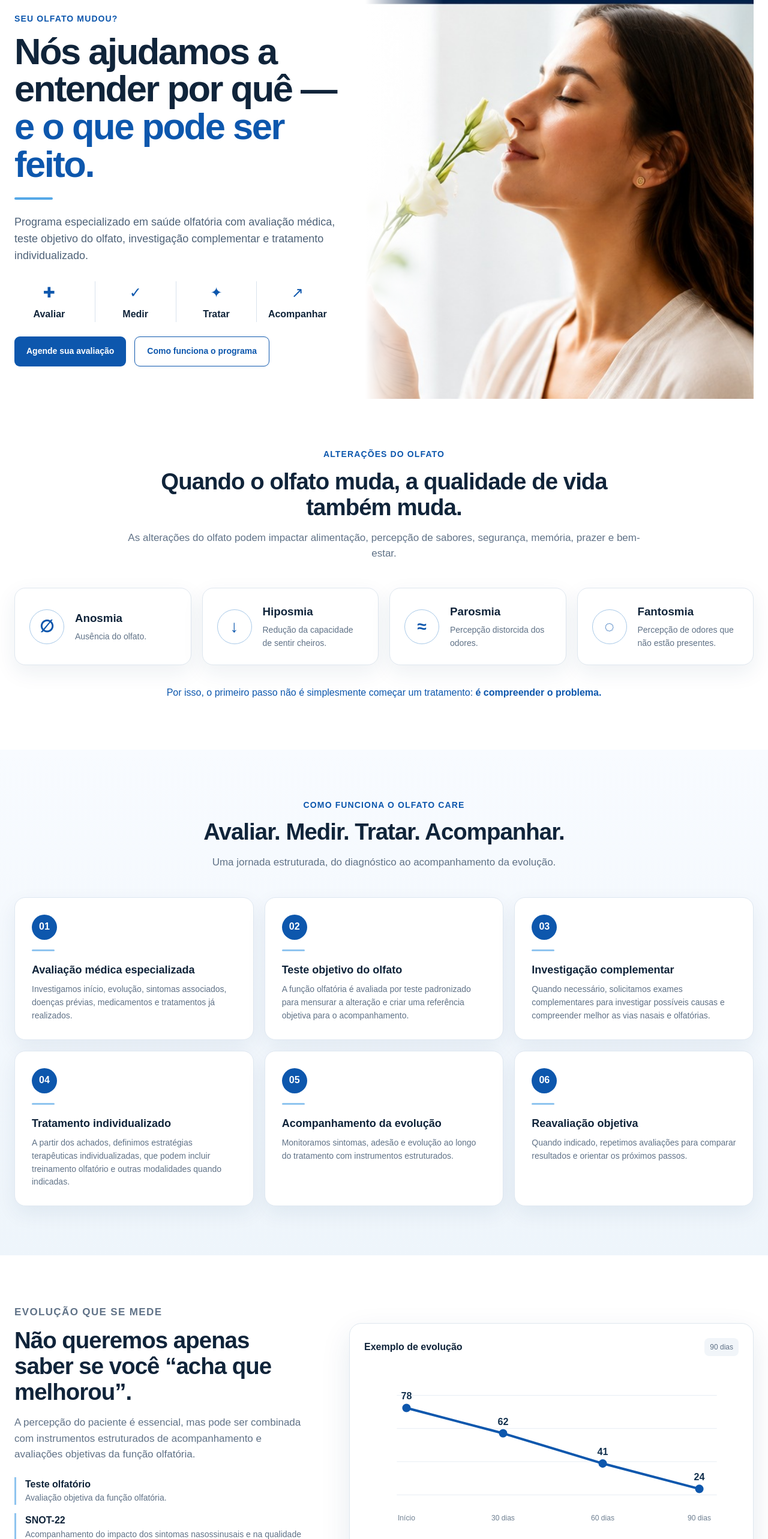
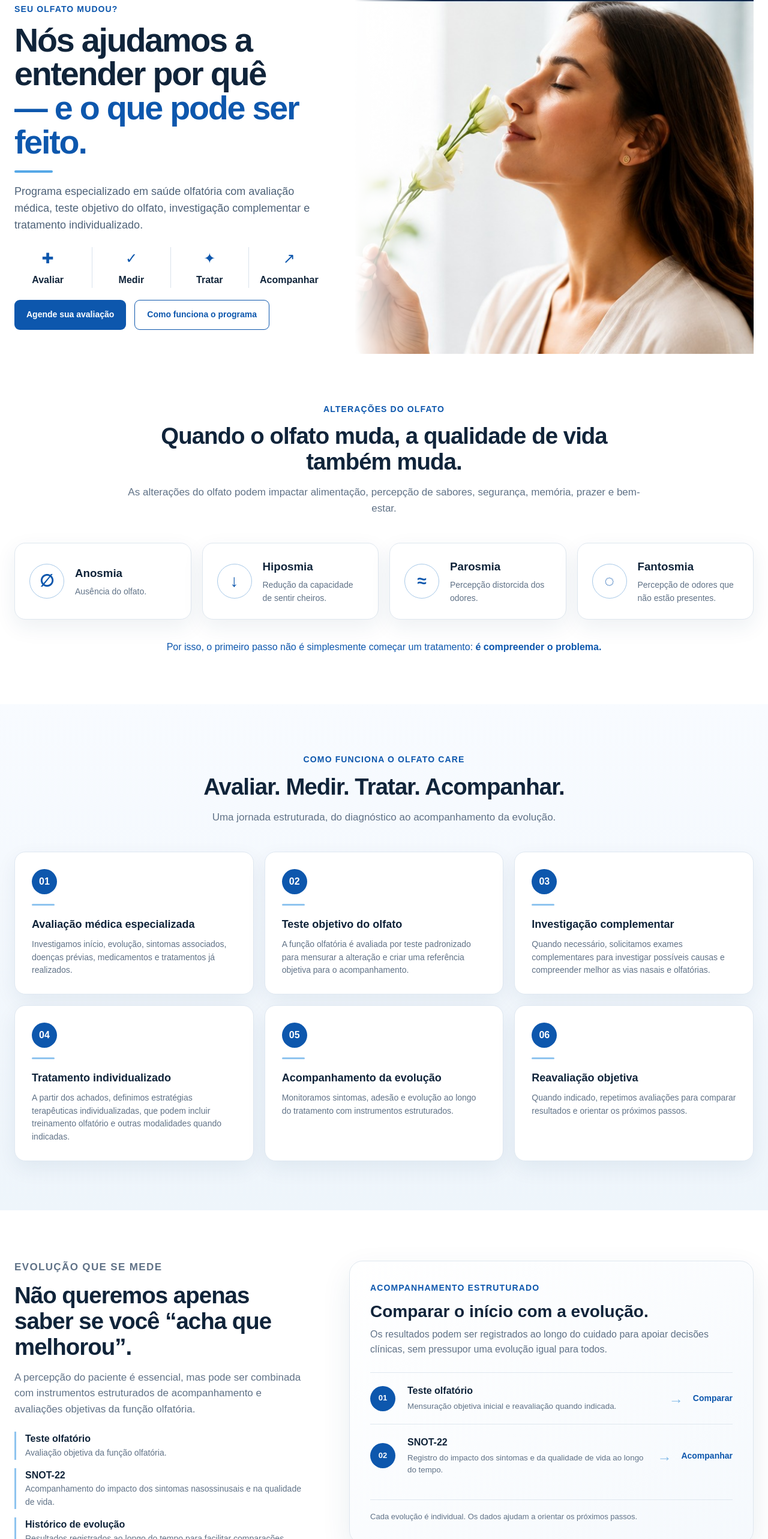
Before and after one commit to GILBERTOPEREIRANETO/OLFATOCARE-SITE, a Next.js app: page / in a window 1280 px wide. Shown: the part 134-2700 px from the top of the page at 60% size. Built offline with nearby package versions, Linux system fonts and the light colour scheme.

Commit message:
Add files via upload

```diff
--- a/app/globals.css
+++ b/app/globals.css
@@ -31,14 +31,14 @@ img{display:block;max-width:100%}
 .patient-icon{font-size:26px}
 
 .hero{background:#fff}
-.hero-grid{display:grid;grid-template-columns:.95fr 1.05fr;min-height:610px}
-.hero-copy{padding:58px 46px 54px 0;display:flex;flex-direction:column;justify-content:center}
+.hero-grid{display:grid;grid-template-columns:.92fr 1.08fr;min-height:520px}
+.hero-copy{padding:42px 42px 40px 0;display:flex;flex-direction:column;justify-content:center}
 .kicker,.eyebrow{margin:0 0 12px;color:var(--blue);font-size:14px;font-weight:900;letter-spacing:.08em;text-transform:uppercase}
-.hero h1{font-size:clamp(42px,4.8vw,68px);line-height:1.02;letter-spacing:-.04em;margin:0;max-width:650px}
+.hero h1{font-size:clamp(40px,4.35vw,62px);line-height:1.02;letter-spacing:-.04em;margin:0;max-width:650px}
 .hero h1 span{display:block;color:var(--blue)}
-.short-line{width:64px;height:4px;background:#56a8e7;border-radius:10px;margin:24px 0}
+.short-line{width:64px;height:4px;background:#56a8e7;border-radius:10px;margin:18px 0}
 .hero-text{font-size:18px;color:#4e6278;max-width:650px;margin:0}
-.pillars-inline{display:grid;grid-template-columns:repeat(4,1fr);margin:28px 0 24px;max-width:680px}
+.pillars-inline{display:grid;grid-template-columns:repeat(4,1fr);margin:22px 0 20px;max-width:680px}
 .pillars-inline>div{display:flex;flex-direction:column;align-items:center;text-align:center;padding:0 18px;border-right:1px solid #d9e2ec}
 .pillars-inline>div:first-child{padding-left:0}
 .pillars-inline>div:last-child{border-right:0}
@@ -47,7 +47,7 @@ img{display:block;max-width:100%}
 .button{min-height:50px;padding:0 20px;border-radius:9px;display:inline-flex;align-items:center;justify-content:center;font-size:14px;font-weight:800}
 .primary{background:var(--blue);color:#fff}
 .secondary{border:1px solid var(--blue);color:var(--blue);background:#fff}
-.hero-photo{position:relative;min-height:610px;overflow:hidden}
+.hero-photo{position:relative;min-height:520px;overflow:hidden}
 .hero-photo::before{content:"";position:absolute;left:0;top:0;bottom:0;width:130px;background:linear-gradient(90deg,#fff,rgba(255,255,255,0));z-index:2}
 .hero-photo img{width:100%;height:100%;object-fit:cover;object-position:center}
 
@@ -83,6 +83,17 @@ img{display:block;max-width:100%}
 .chart-card svg{width:100%;height:auto}
 .chart-card small{color:var(--muted)}
 
+.measurement-card{padding:34px;background:linear-gradient(145deg,#fff,#f5f9fd);border:1px solid var(--line);border-radius:22px;box-shadow:0 18px 50px rgba(21,63,103,.09)}
+.measurement-card h3{font-size:28px;line-height:1.15;margin:0 0 10px}
+.measurement-intro{color:var(--muted);margin:0 0 26px}
+.measurement-row{display:grid;grid-template-columns:46px 1fr auto auto;gap:16px;align-items:center;padding:18px 0;border-top:1px solid var(--line)}
+.measurement-icon{width:42px;height:42px;border-radius:50%;background:var(--blue);color:#fff;display:grid;place-items:center;font-weight:800;font-size:13px}
+.measurement-row strong,.measurement-row small{display:block}
+.measurement-row small{color:var(--muted);margin-top:3px}
+.measurement-row b{color:var(--blue);font-size:14px}
+.measurement-arrow{color:#82b9e7;font-size:24px}
+.measurement-note{margin:20px 0 0;padding-top:18px;border-top:1px solid var(--line);color:var(--muted);font-size:13px}
+
 .pillar-cards{display:grid;grid-template-columns:repeat(4,1fr);gap:18px}
 .pillar-cards article{background:#fff;border:1px solid var(--line);border-radius:18px;padding:26px}
 .blue-dot{display:block;width:13px;height:13px;background:var(--blue);border-radius:50%;margin-bottom:16px}
@@ -113,7 +124,7 @@ footer{background:#052b58;color:#fff;padding:30px 0}
   .program-label,.menu{display:none}
   .hero-grid,.tracking-grid,.about-grid,.cta-grid{grid-template-columns:1fr}
   .hero-copy{padding-right:0}
-  .hero-photo{min-height:430px}
+  .hero-photo{min-height:400px}
   .condition-grid{grid-template-columns:repeat(2,1fr)}
   .steps-grid{grid-template-columns:repeat(2,1fr)}
   .pillar-cards{grid-template-columns:repeat(2,1fr)}
@@ -125,8 +136,8 @@ footer{background:#052b58;color:#fff;padding:30px 0}
   .patient-area{min-width:auto;padding:8px 10px}
   .patient-area small{display:none}
   .hero h1{font-size:42px}
-  .hero-copy{padding:50px 0 28px}
-  .hero-photo{min-height:360px}
+  .hero-copy{padding:38px 0 28px}
+  .hero-photo{min-height:330px}
   .pillars-inline{grid-template-columns:repeat(2,1fr);gap:20px}
   .pillars-inline>div{border-right:0}
   .hero-actions{flex-direction:column}
@@ -134,5 +145,8 @@ footer{background:#052b58;color:#fff;padding:30px 0}
   .section{padding:62px 0}
   .condition-grid,.steps-grid,.pillar-cards{grid-template-columns:1fr}
   .condition-card{align-items:flex-start}
+  .measurement-card{padding:24px}
+  .measurement-row{grid-template-columns:42px 1fr}
+  .measurement-arrow,.measurement-row>b{display:none}
   .footer-grid{grid-template-columns:1fr}
 }
--- a/app/page.js
+++ b/app/page.js
@@ -53,8 +53,8 @@ export default function Home() {
           <div className="hero-copy">
             <p className="kicker">Seu olfato mudou?</p>
             <h1>
-              Nós ajudamos a entender por quê —
-              <span> e o que pode ser feito.</span>
+              Nós ajudamos a entender por quê
+              <span>— e o que pode ser feito.</span>
             </h1>
             <div className="short-line" />
             <p className="hero-text">
@@ -151,43 +151,26 @@ export default function Home() {
             </div>
           </div>
 
-          <div className="chart-card">
-            <div className="chart-head">
-              <strong>Exemplo de evolução</strong>
-              <span>90 dias</span>
+          <div className="measurement-card">
+            <p className="eyebrow">Acompanhamento estruturado</p>
+            <h3>Comparar o início com a evolução.</h3>
+            <p className="measurement-intro">
+              Os resultados podem ser registrados ao longo do cuidado para apoiar decisões clínicas, sem pressupor uma evolução igual para todos.
+            </p>
+            <div className="measurement-row">
+              <span className="measurement-icon">01</span>
+              <div><strong>Teste olfatório</strong><small>Mensuração objetiva inicial e reavaliação quando indicada.</small></div>
+              <span className="measurement-arrow">→</span>
+              <b>Comparar</b>
             </div>
-            <svg viewBox="0 0 620 300" role="img" aria-label="Exemplo ilustrativo de evolução">
-              {[65,120,175,230].map((y) => (
-                <line key={y} x1="54" y1={y} x2="584" y2={y} stroke="#e7edf4" />
-              ))}
-              <polyline points="70,86 230,128 395,178 555,220" fill="none" stroke="#0d57ad" strokeWidth="4" strokeLinecap="round" strokeLinejoin="round" />
-              {[
-                [70,86,"78","Início"],
-                [230,128,"62","30 dias"],
-                [395,178,"41","60 dias"],
-                [555,220,"24","90 dias"]
-              ].map(([x,y,val,label]) => (
-                <g key={label}>
-                  <circle cx={x} cy={y} r="7" fill="#0d57ad" />
-                  <text x={x} y={y-14} textAnchor="middle" fontWeight="700" fill="#12304d">{val}</text>
-                  <text x={x} y="272" textAnchor="middle" fontSize="12" fill="#6e7f91">{label}</text>
-                </g>
-              ))}
-            </svg>
-            <small>* Exemplo ilustrativo. A evolução varia de pessoa para pessoa.</small>
+            <div className="measurement-row">
+              <span className="measurement-icon">02</span>
+              <div><strong>SNOT-22</strong><small>Registro do impacto dos sintomas e da qualidade de vida ao longo do tempo.</small></div>
+              <span className="measurement-arrow">→</span>
+              <b>Acompanhar</b>
+            </div>
+            <p className="measurement-note">Cada evolução é individual. Os dados ajudam a orientar os próximos passos.</p>
           </div>
-        </div>
-      </section>
-
-      <section className="section soft">
-        <div className="container pillar-cards">
-          {pillars.map(([title, text]) => (
-            <article key={title}>
-              <span className="blue-dot" />
-              <h3>{title}</h3>
-              <p>{text}</p>
-            </article>
-          ))}
         </div>
       </section>
 
@@ -198,14 +181,13 @@ export default function Home() {
             <p>Avaliar. Medir. Tratar. Acompanhar.</p>
           </div>
           <div>
-            <p className="eyebrow">Quem está por trás do Olfato Care</p>
+            <p className="eyebrow">Ciência e cuidado estruturado</p>
             <h2>Medicina, ciência e acompanhamento individualizado.</h2>
             <p className="body-text">
               O Olfato Care foi desenvolvido para oferecer uma abordagem estruturada às
-              alterações do olfato, integrando avaliação médica, mensuração objetiva,
-              investigação complementar, tratamento e acompanhamento da evolução.
+              alterações do olfato, integrando avaliação médica, mensuração objetiva da função olfatória,
+              investigação complementar, tratamento individualizado e acompanhamento da evolução.
             </p>
-            <p className="doctor"><strong>Dr. Gilberto Luiz Pereira da Silva Neto</strong><br/>Médico otorrinolaringologista</p>
           </div>
         </div>
       </section>
```
